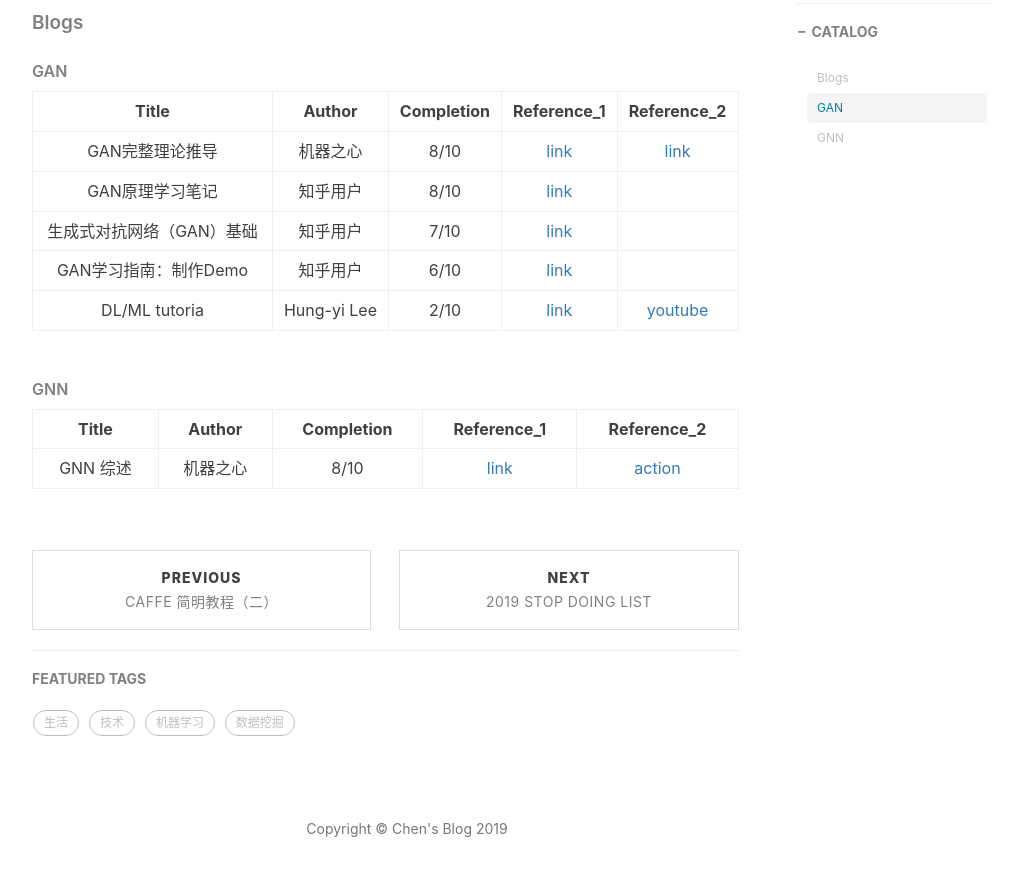
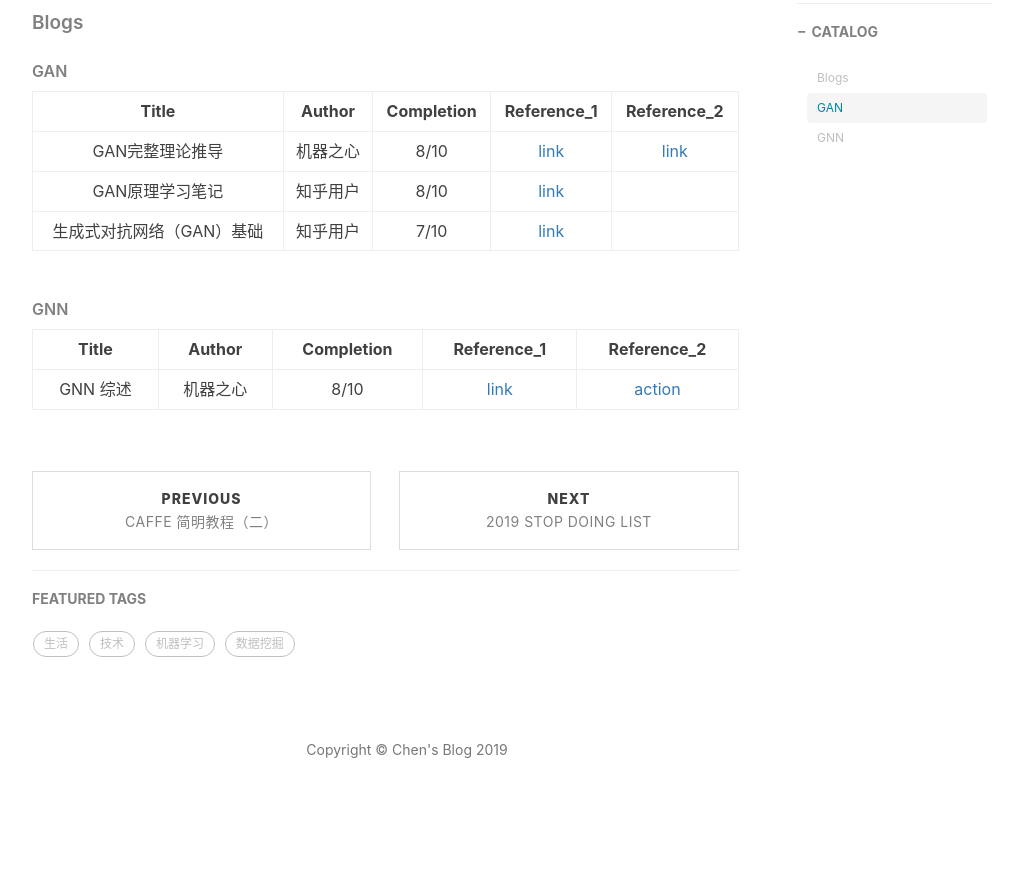
Before and after one commit to he-chen-95/he-chen-95.github.io, a Jekyll site: the page built from _posts/2019-05-03-Recent_DL_algorithms.md, in a window 1280 px wide and 900 px high, scrolled down 560 px. Shown: the top 876 px of the window, without its empty margins (233-1256 px from the left). Built offline with Jekyll 4.4.1, drawn with Linux system fonts in a browser that asks for light colours; nearby versions of some CDN libraries; comment, search, counter and statistics services are not loaded; after the commit the page ends 1414 px from its top, so only the background shows below that.

Commit message:
Update 2019-05-03-Recent_DL_algorithms.md

```diff
--- a/_posts/2019-05-03-Recent_DL_algorithms.md
+++ b/_posts/2019-05-03-Recent_DL_algorithms.md
@@ -19,9 +19,6 @@ tags:
 |GAN完整理论推导|机器之心|8/10|[link](https://zhuanlan.zhihu.com/p/29837245)|[link](https://www.jiqizhixin.com/articles/2017-10-1-1)|
 |GAN原理学习笔记|知乎用户|8/10|[link](https://zhuanlan.zhihu.com/p/27295635)||
 |生成式对抗网络（GAN）基础|知乎用户|7/10|[link](https://zhuanlan.zhihu.com/p/30107433)||
-|GAN学习指南：制作Demo|知乎用户|6/10|[link](https://zhuanlan.zhihu.com/p/24767059)||
-|DL/ML tutoria|Hung-yi Lee|2/10|[link](http://speech.ee.ntu.edu.tw/~tlkagk/courses_ML16.html)|[youtube](https://www.youtube.com/channel/UC2ggjtuuWvxrHHHiaDH1dlQ)|
-
 
 ###### GNN
 
```
